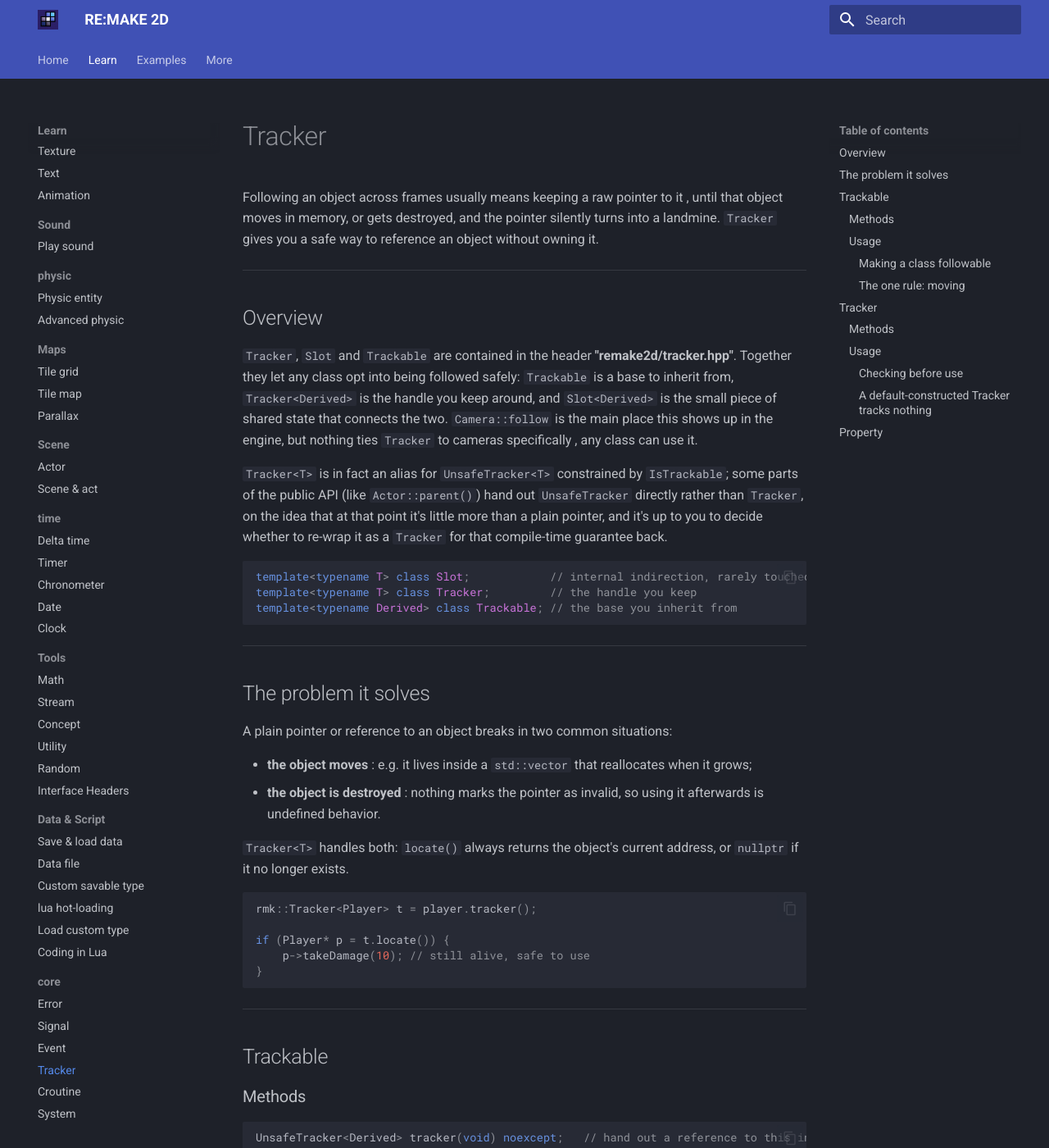
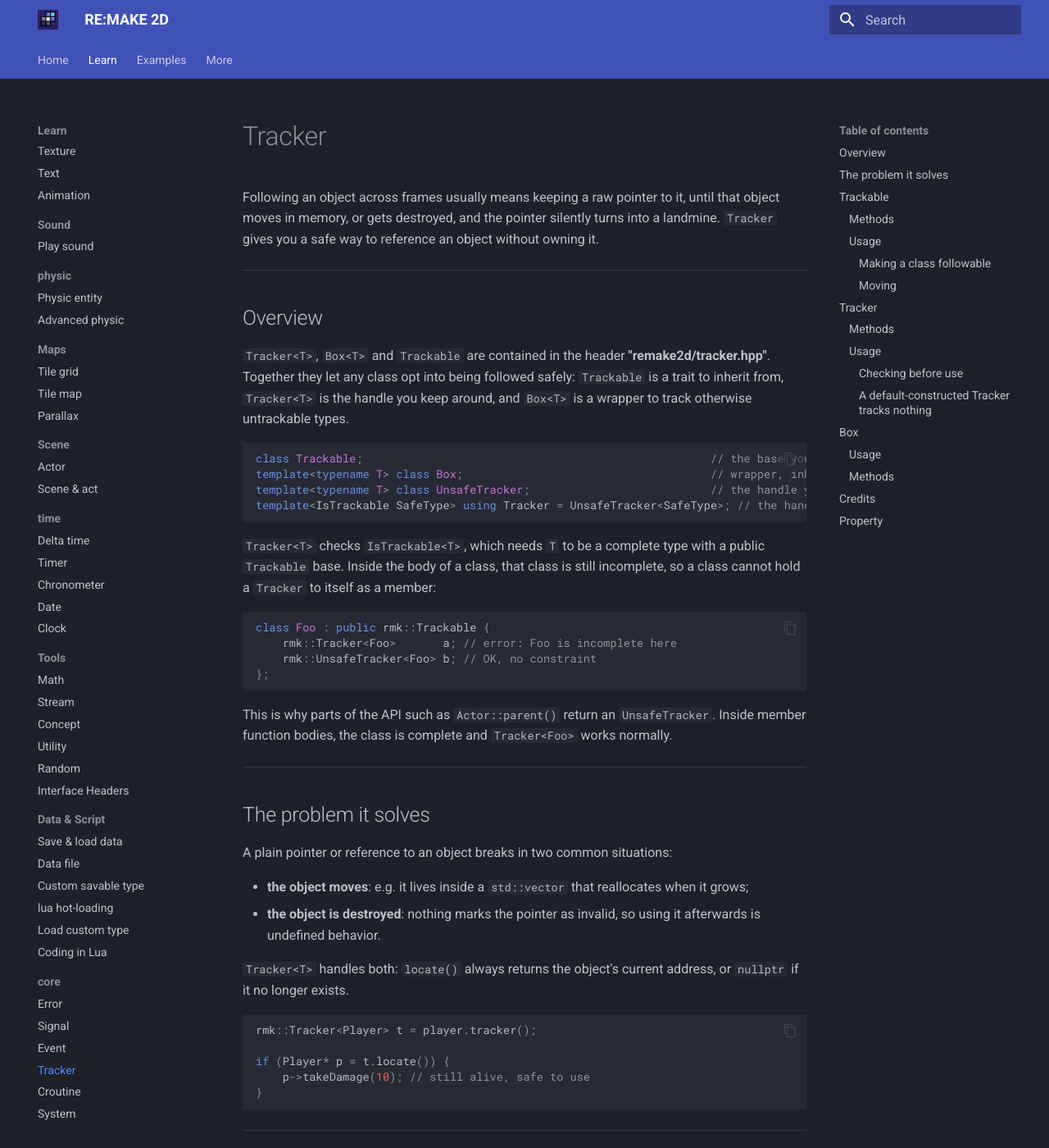
Before and after one commit to agemo-dev/remake2d, an MkDocs documentation site: the page built from docs/learn/core/tracker.md, in a window 1280 px wide and 1400 px high. Shown: the whole window at 82% size. Built offline with MkDocs 1.6.1 and Material for MkDocs 9.7.7, drawn with Linux system fonts in a browser that asks for light colours; the version menu is left out; some of the changed text lies outside the part shown.

Commit message:
compile test 5 [passed: Termux, MacOS][in progress: Windows, Linux] / docs upgraded

````diff
--- a/docs/learn/core/tracker.md
+++ b/docs/learn/core/tracker.md
@@ -1,26 +1,34 @@
 # Tracker
 
-Following an object across frames usually means keeping a raw pointer to it , until that object moves in memory, or gets
+Following an object across frames usually means keeping a raw pointer to it, until that object moves in memory, or gets
 destroyed, and the pointer silently turns into a landmine. `Tracker` gives you a safe way to reference an object without owning it.
 
 ---
 
 ## Overview
 
-`Tracker`, `Slot` and `Trackable` are contained in the header **"remake2d/tracker.hpp"**. Together they let any class opt into
-being followed safely: `Trackable` is a base to inherit from, `Tracker<Derived>` is the handle you keep around, and
-`Slot<Derived>` is the small piece of shared state that connects the two. `Camera::follow` is the main place this shows up in
-the engine, but nothing ties `Tracker` to cameras specifically , any class can use it.
+`Tracker<T>`, `Box<T>` and `Trackable` are contained in the header **"remake2d/tracker.hpp"**. Together they let any class opt into being followed safely:
+`Trackable` is a trait to inherit from, `Tracker<T>` is the handle you keep around, and `Box<T>` is a wrapper to track otherwise untrackable types.
 
-`Tracker<T>` is in fact an alias for `UnsafeTracker<T>` constrained by `IsTrackable`; some parts of the public API (like
-`Actor::parent()`) hand out `UnsafeTracker` directly rather than `Tracker`, on the idea that at that point it's little more
-than a plain pointer, and it's up to you to decide whether to re-wrap it as a `Tracker` for that compile-time guarantee back.
 
 ```cpp
-template<typename T> class Slot;            // internal indirection, rarely touched directly
-template<typename T> class Tracker;         // the handle you keep
-template<typename Derived> class Trackable; // the base you inherit from
+class Trackable;                                                    // the base you inherit from
+template<typename T> class Box;                                     // wrapper, inherits from Trackable
+template<typename T> class UnsafeTracker;                           // the handle you keep
+template<IsTrackable SafeType> using Tracker = UnsafeTracker<SafeType>; // the handle you keep
 ```
+
+`Tracker<T>` checks `IsTrackable<T>`, which needs `T` to be a complete type with a public `Trackable` base. Inside the
+body of a class, that class is still incomplete, so a class cannot hold a `Tracker` to itself as a member:
+
+```cpp
+class Foo : public rmk::Trackable {
+    rmk::Tracker<Foo>       a; // error: Foo is incomplete here
+    rmk::UnsafeTracker<Foo> b; // OK, no constraint
+};
+```
+This is why parts of the API such as `Actor::parent()` return an `UnsafeTracker`. Inside member function bodies, the class is
+complete and `Tracker<Foo>` works normally.
 
 ---
 
@@ -28,8 +36,8 @@ template<typename Derived> class Trackable; // the base you inherit from
 
 A plain pointer or reference to an object breaks in two common situations:
 
-- **the object moves** : e.g. it lives inside a `std::vector` that reallocates when it grows;
-- **the object is destroyed** : nothing marks the pointer as invalid, so using it afterwards is undefined behavior.
+- **the object moves**: e.g. it lives inside a `std::vector` that reallocates when it grows;
+- **the object is destroyed**: nothing marks the pointer as invalid, so using it afterwards is undefined behavior.
 
 `Tracker<T>` handles both: `locate()` always returns the object's current address, or `nullptr` if it no longer exists.
 
@@ -48,31 +56,30 @@ if (Player* p = t.locate()) {
 ### Methods
 
 ```cpp
-UnsafeTracker<Derived> tracker(void) noexcept;   // hand out a reference to this instance
-void relocate(void) noexcept;                    // rebind after a move
+Tracker<Trackable> tracker(void) const noexcept;   // hand out a reference to this instance
 ```
 
-`tracker()` is declared to return `UnsafeTracker<Derived>` rather than `Tracker<Derived>`: inside `Trackable`'s own
-generic implementation, there's no way to guarantee `Derived` already satisfies `IsTrackable` at that point, since
-`Derived` is still being defined when it inherits from `Trackable`. Writing `Tracker<Derived>` at the call site
-works fine once `Derived` is complete, since `Tracker<T>` is just `UnsafeTracker<T>` with that check attached.
+`tracker()` returns a `Tracker<Trackable>`, which converts implicitly to a `Tracker<Derived>` thanks to the converting
+constructor of `UnsafeTracker` (see below). Writing `Tracker<Player>` at the call site works fine once `Player` is complete.
 
 ### Usage
 
 #### Making a class followable
 
-Inherit from `Trackable`, using the class itself as the template argument (the [CRTP](https://en.cppreference.com/w/cpp/language/crtp) pattern):
+Inherit from `Trackable`:
 
 ```cpp
 class Player : public rmk::Trackable {
+
 public:
     Vec2d center(void) const noexcept { return m_center; }
+
 private:
     Vec2d m_center;
 };
 ```
 
-That's enough for construction, copying, and destruction ; nothing else to write. Calling `tracker()` at any point after
+That is enough for construction, copying, moving and destruction; nothing else to write. Calling `tracker()` at any point after
 construction hands out a `Tracker<Player>` that stays valid for as long as the `Player` does:
 
 ```cpp
@@ -80,7 +87,7 @@ Player p;
 rmk::Tracker<Player> t = p.tracker();
 ```
 
-A copy is a distinct object, not a stand-in for the original ; copying a `Player` never redirects trackers already pointing
+A copy is a distinct object, not a stand-in for the original; copying a `Player` never redirects trackers already pointing
 at the source:
 
 ```cpp
@@ -91,37 +98,39 @@ Player copy = original;
 t.locate(); // still &original, not &copy
 ```
 
-#### The one rule: moving
+#### Moving
 
-Moving is the one case `Trackable` can't handle silently ; the language itself gets in the way. A moved-from object's base
-class finishes constructing *before* the derived class exists, so there's no safe moment for `Trackable` to relink the slot
-to the new address on its own. Every move constructor and move-assignment operator of a `Trackable`-derived class **must**
-call `relocate()` as its last step:
+Moving is handled automatically: the move constructor and the move assignment operator of `Trackable` relink the slot to the
+new address, so a derived class never has to do it itself. A defaulted move needs nothing more:
+
+```cpp
+class Monster : public rmk::Trackable {
+public:
+    Monster(Monster&&)            noexcept = default; // OK: Trackable's move constructor is called implicitly
+    Monster& operator=(Monster&&) noexcept = default;
+    // ...
+};
+```
+
+The only rule applies when you write a move by hand: **you must move the base class explicitly**. If you forget it,
+`Trackable` is default-constructed instead, and trackers keep following the moved-from object.
 
 ```cpp
 class Player : public rmk::Trackable {
 public:
     Player(Player&& other) noexcept
-        : rmk::Trackable(std::move(other)), m_center(other.m_center) {
-        relocate();
-    }
+        : rmk::Trackable(std::move(other)), m_center(other.m_center) {}
 
     Player& operator=(Player&& other) noexcept {
         rmk::Trackable::operator=(std::move(other));
         m_center = other.m_center;
-        relocate();
         return *this;
     }
     // ...
 };
 ```
 
-!!! warning
-    Forgetting `relocate()` in a move doesn't fail loudly. Any `Tracker` obtained *before* the move keeps pointing at the old
-    address until something calls `tracker()` again , which, for an object living inside a reallocating `std::vector`, is
-    exactly the address that just became invalid.
-
-Everyday containers reallocate all the time, and this is precisely the case `Tracker` is built to survive ; as long as the
+Everyday containers reallocate all the time, and this is precisely the case `Tracker` is built to survive, as long as the
 element type moves correctly:
 
 ```cpp
@@ -143,6 +152,11 @@ t.locate(); // still valid: points at the relocated element
 ### Methods
 
 ```cpp
+UnsafeTracker(void);                                              // tracks nothing
+
+template<typename U> requires IsRelatedTo<U, T>
+UnsafeTracker(const UnsafeTracker<U>&) noexcept;                  // conversion between related types
+
 T&       operator*(void);
 T*       operator->(void);
 const T& operator*(void)  const;
@@ -158,21 +172,25 @@ template<typename U = T> requires IsRelatedTo<U, T>
 const U* locate(void) const noexcept; // current address as U, or nullptr if the object is gone (constant)
 ```
 
-`locate()` takes an optional template parameter `U` (defaulting to `T`) and converts the returned pointer to it: a
-`static_cast` when `U` and `T` are related by inheritance, a `dynamic_cast` otherwise — handy for pulling out a base or
-derived pointer without going through `operator->` first.
+`locate()` takes an optional template parameter `U` (defaulting to `T`) and converts the returned pointer to it. It uses a
+`static_cast` whenever one is valid for `U`, and falls back to a `dynamic_cast` only when it is not (virtual inheritance, or a
+cross cast between branches). With `U = void` it returns a `void*`. It is handy for pulling out a base or derived pointer
+without going through `operator->` first.
 
 ### Usage
 
 #### Checking before use
 
-`locate()` and `operator->` never crash on a destroyed object . They return `nullptr` instead, so the check is explicit:
+`locate()` and `operator->` never crash on a destroyed object. They return `nullptr` instead, so the check is explicit:
 
 ```cpp
 if (t) {
     t->takeDamage(10);
 }
 ```
+
+`operator*` is different: it has no null result to return. It triggers an `assert` in debug builds and is undefined
+behavior in release builds if the object is gone, so only use it once you know the tracker is valid.
 
 #### A default-constructed Tracker tracks nothing
 
@@ -187,10 +205,56 @@ t.locate(); // &p
 
 ---
 
+## Box
+
+### Usage
+
+`Box<T>` is a **wrapper** used to wrap various types. The engine only lets you track types that inherit from
+`Trackable`, so `Box<T>` acts as an adapter that makes a non trackable type (`int`, `std::string`, etc.) trackable:
+
+```cpp
+rmk::Box<int> num;
+std::cout << num.value << std::endl;
+
+// or by dereferencing
+std::cout << *num << std::endl;
+```
+
+### Methods
+
+This type has two overloads, const and mutable, of the `*` (dereference) and `->` operators:
+
+```cpp
+T&       operator*(void)       noexcept { return value; }
+const T& operator*(void) const noexcept { return value; }
+
+T*       operator->(void)       noexcept { return &value; }
+const T* operator->(void) const noexcept { return &value; }
+```
+
+It only holds one public member:
+
+```cpp
+T value;
+```
+
+`Box<T>` inherits from `Trackable`, so it can be tracked like any other trackable class.
+
+---
+
+## Credits
+
+This module is entirely taken from the [skiptracer library](https://github.com/agemo-dev/skiptracer).
+You can also explore it for more details.
+
+---
+
 ## Property
 
 | Type | Copiable | Movable | Bases and Traits |
 |---|---|---|---|
+| Trackable | Yes | Yes | None |
+| Box | Yes | Yes | Trackable |
 | UnsafeTracker | Yes | Yes | None |
 | Tracker | Yes | Yes | None |
 
````
Also changed, not shown: docs/index.md (+6 -4 lines), docs/learn/types/trait.md (+5 -5 lines), 2 other files.
